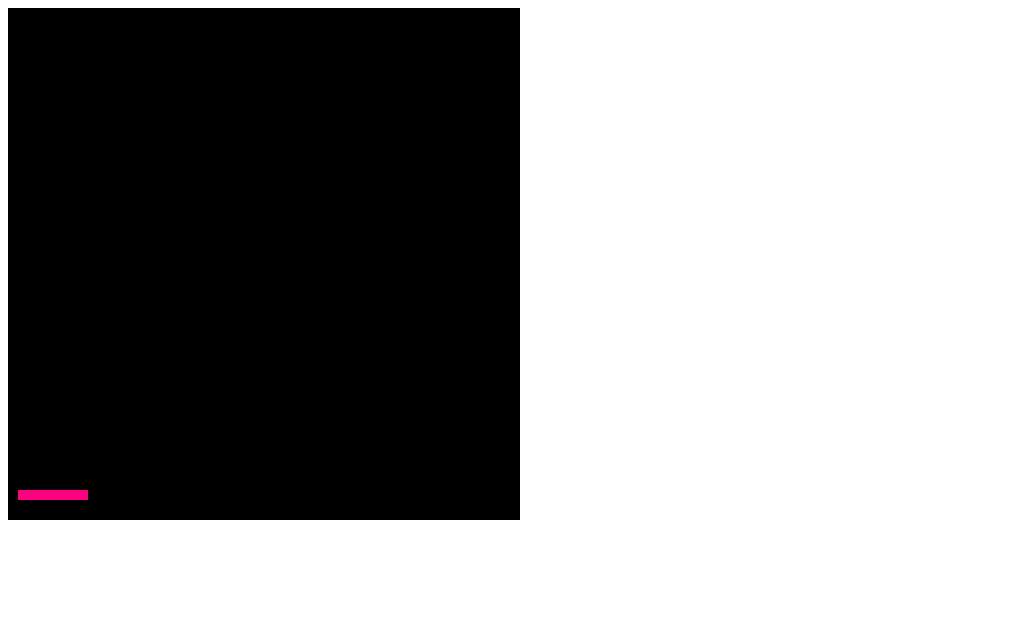
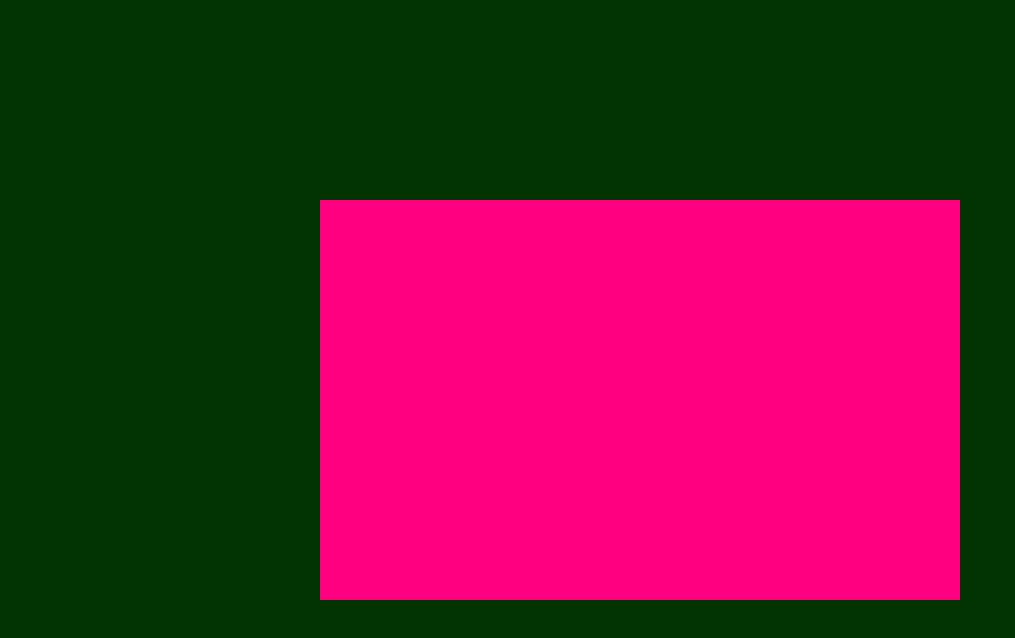
Before and after one commit to tim-harding/greatient, a plain HTML site: page index.html in a window 1280 px wide. Shown: the whole page, without its empty margins (0-1015 px from the left). Drawn offline with Linux system fonts and the light colour scheme.

Commit message:
Canvas resizing

```diff
--- a/base.css
+++ b/base.css
@@ -0,0 +1,18 @@
+html,
+body {
+  all: unset;
+}
+
+body {
+  display: grid;
+  grid-template-rows: 1fr;
+  grid-template-columns: 1fr;
+  grid-template-areas: "gradient";
+  height: 100vh;
+}
+
+#gradient {
+  grid-area: gradient;
+  width: 100%;
+  height: 100%;
+}
--- a/greatients.js
+++ b/greatients.js
@@ -49,10 +49,10 @@ function init(vertexSource, fragmentSource) {
     console.error("WebGL2 not available");
     return;
   }
+
   if (window.matchMedia("(color-gamut: p3)").matches) {
     gl.drawingBufferColorSpace = "display-p3";
   }
-  gl.viewport(0, 0, gl.canvas.width, gl.canvas.height);
   gl.enable(gl.DEPTH_TEST);
   gl.enable(gl.CULL_FACE);
   const vertexShader = createShader(gl, gl.VERTEX_SHADER, vertexSource);
@@ -63,18 +63,29 @@ function init(vertexSource, fragmentSource) {
   const positionBuffer = gl.createBuffer();
   if (!positionBuffer) throw glError(gl);
   gl.bindBuffer(gl.ARRAY_BUFFER, positionBuffer);
-  const positions = [10, 20, 80, 20, 10, 30, 10, 30, 80, 20, 80, 30];
+  const positions = [
+    -0.5, -0.5, 0.5, -0.5, -0.5, 0.5, -0.5, 0.5, 0.5, -0.5, 0.5, 0.5,
+  ];
   gl.bufferData(gl.ARRAY_BUFFER, new Float32Array(positions), gl.STATIC_DRAW);
   const vao = gl.createVertexArray();
   if (!vao) throw glError(gl);
-  gl.bindVertexArray(vao);
-  gl.enableVertexAttribArray(positionAttribute);
-  gl.vertexAttribPointer(positionAttribute, 2, gl.FLOAT, false, 0, 0);
-  gl.clearColor(0, 0, 0, 0);
-  gl.clear(gl.COLOR_BUFFER_BIT | gl.DEPTH_BUFFER_BIT);
-  gl.useProgram(program);
-  gl.uniform2f(resolutionUniform, gl.canvas.width, gl.canvas.height);
-  gl.drawArrays(gl.TRIANGLES, 0, 6);
+
+  const resize = new ResizeObserver((entries) => {
+    const { inlineSize: width, blockSize: height } =
+      entries[0].devicePixelContentBoxSize[0];
+    canvas.width = width;
+    canvas.height = height;
+    gl.viewport(0, 0, width, height);
+    gl.clearColor(0, 0.2, 0, 0);
+    gl.clear(gl.COLOR_BUFFER_BIT | gl.DEPTH_BUFFER_BIT);
+    gl.useProgram(program);
+    gl.bindVertexArray(vao);
+    gl.enableVertexAttribArray(positionAttribute);
+    gl.vertexAttribPointer(positionAttribute, 2, gl.FLOAT, false, 0, 0);
+    gl.uniform2f(resolutionUniform, width, height);
+    gl.drawArrays(gl.TRIANGLES, 0, 6);
+  });
+  resize.observe(canvas, { box: "device-pixel-content-box" });
 }
 
 /**
--- a/index.html
+++ b/index.html
@@ -9,6 +9,6 @@
   </head>
 
   <body>
-    <canvas id="gradient" width="512" height="512"></canvas>
+    <canvas id="gradient"></canvas>
   </body>
 </html>
--- a/vertex.glsl
+++ b/vertex.glsl
@@ -4,8 +4,8 @@ in vec2 a_position;
 uniform vec2 u_resolution;
 
 void main() {
-    vec2 zeroToOne = a_position / u_resolution;
-    vec2 zeroToTwo = zeroToOne * 2.0;
-    vec2 clipSpace = zeroToTwo - 1.0;
-    gl_Position = vec4(clipSpace, 0, 1);
+    // vec2 zeroToOne = a_position / u_resolution;
+    // vec2 zeroToTwo = zeroToOne * 2.0;
+    // vec2 clipSpace = zeroToTwo - 1.0;
+    gl_Position = vec4(a_position, 0, 1);
 }
```
Also changed, not shown: README.md (added).
